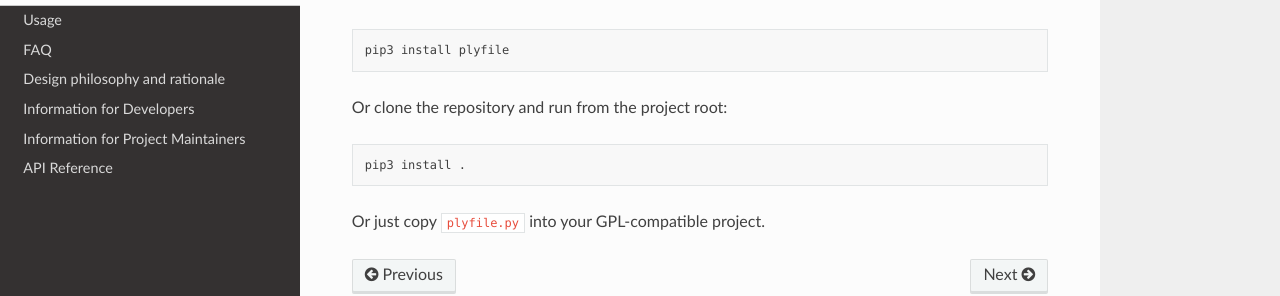
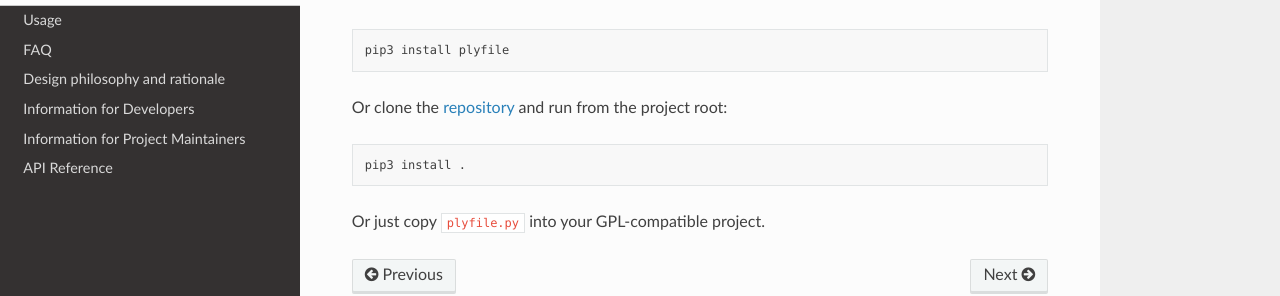
Before and after one commit to dranjan/python-plyfile, a Sphinx documentation site: the page built from doc/install.md, in a window 1280 px wide. Shown: the part 131-427 px from the top of the page. Built offline with Sphinx 7.4.7 and the Read the Docs theme 2.0.0, drawn with Linux system fonts in a browser that asks for light colours; part of the change alters nothing that is shown.

```diff
--- a/doc/install.md
+++ b/doc/install.md
@@ -2,7 +2,8 @@
 
     pip3 install plyfile
 
-Or clone the repository and run from the project root:
+Or clone the [repository](https://github.com/dranjan/python-plyfile) and
+run from the project root:
 
     pip3 install .
 
```
